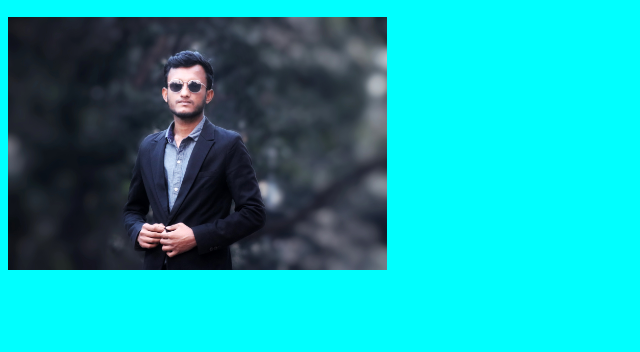
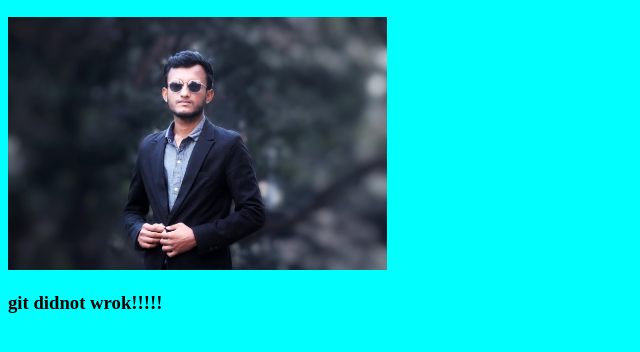
Before and after one commit to shakilahammedGithub/first-github, a plain HTML site: page index.html in a window 1280 px wide. Shown: the part 122-474 px from the top of the page, without its empty margins (0-640 px from the left). Drawn offline with Linux system fonts and the light colour scheme.

Commit message:
first commit-02

```diff
--- a/index.html
+++ b/index.html
@@ -26,5 +26,6 @@
      <h1>My first github project</h1>
      <h2>Shakil Ahammed Joy</h2>
     <Img src="joy.jpg"></Img>
+    <h3>git didnot wrok!!!!!</h3>
 </body>
 </html>
```
